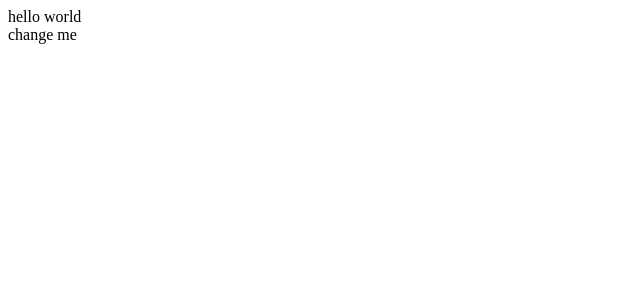
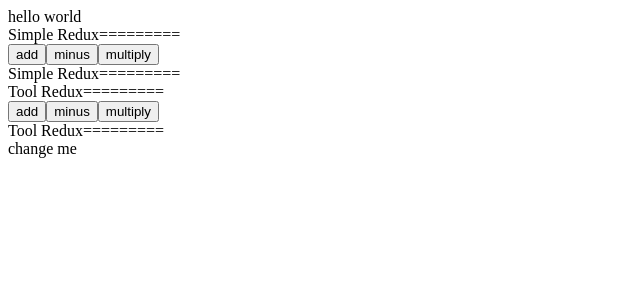
Before and after one commit to mikeiansky/react-learn, a React (Create React App) app: page / in a window 1280 px wide. Shown: the top 300 px of the page, without its empty margins (0-640 px from the left). Built offline with nearby package versions, Linux system fonts and the light colour scheme.

Commit message:
添加redux相关测试

```diff
--- a/package.json
+++ b/package.json
@@ -3,12 +3,14 @@
   "version": "0.1.0",
   "private": true,
   "dependencies": {
+    "@reduxjs/toolkit": "^2.2.1",
     "@testing-library/jest-dom": "^5.17.0",
     "@testing-library/react": "^13.4.0",
     "@testing-library/user-event": "^13.5.0",
     "react": "^18.2.0",
     "react-dom": "^18.2.0",
     "react-scripts": "5.0.1",
+    "redux": "^5.0.1",
     "web-vitals": "^2.1.4"
   },
   "scripts": {
--- a/src/App.js
+++ b/src/App.js
@@ -1,10 +1,12 @@
+import SimpleRedux from './redux/SimpleRedux'
+import ToolRedux from './redux/ToolRedux'
 
 function App() {
   return (
       <div>
           <div>hello world</div>
-
-
+          <SimpleRedux/>
+          <ToolRedux/>
           <div>change me</div>
       </div>
   );
--- /dev/null
+++ b/src/redux/SimpleRedux.js
@@ -0,0 +1,44 @@
+import {createStore} from "redux";
+
+function counterReducer(state = {value: 0}, action) {
+    switch (action.type) {
+        case 'add':
+            return {value: state.value + 1}
+        case 'minus':
+            return {value: state.value - 1}
+        case 'multiply':
+            return {value: state.value * 2}
+            return state
+    }
+}
+
+let store = createStore(counterReducer)
+
+
+export default function App() {
+
+    console.log('create simple redux')
+    store.subscribe(() => {
+        console.log('state value', store.getState())
+    })
+    return (
+        <>
+            <div>Simple Redux=========</div>
+            <button onClick={() => {
+                store.dispatch({type: 'add'})
+            }}>add
+            </button>
+            <button onClick={() => {
+                store.dispatch({type: 'minus'})
+
+            }}>minus
+            </button>
+            <button onClick={() => {
+                store.dispatch({type: 'multiply'})
+
+            }}>multiply
+            </button>
+            <div>Simple Redux=========</div>
+        </>
+    )
+}
--- /dev/null
+++ b/src/redux/ToolRedux.js
@@ -0,0 +1,54 @@
+import {createSlice, configureStore} from '@reduxjs/toolkit'
+
+const todoSlice = createSlice({
+    name: 'todo',
+    initialState: {value: 0},
+    reducers: {
+        add(state, action) {
+            // console.log('redux tool kit add')
+            state.value = state.value + 1
+        },
+        minus(state, action) {
+            // console.log('redux tool kit minus')
+            state.value = state.value - 1
+        },
+        multiply(state, action) {
+            // console.log('redux tool kit multiply')
+            state.value = state.value * 2
+        }
+    }
+})
+
+const {add, minus, multiply} = todoSlice.actions
+
+const store = configureStore({
+    reducer: todoSlice.reducer
+})
+
+store.subscribe(()=>{
+    console.log('tool redux store state', store.getState())
+})
+
+export default function App() {
+
+    return (
+        <>
+            <div>Tool Redux=========</div>
+            <button onClick={() => {
+                store.dispatch(add())
+            }}>add
+            </button>
+            <button onClick={() => {
+                store.dispatch(minus())
+            }}>minus
+            </button>
+            <button onClick={() => {
+                store.dispatch(multiply())
+            }}>multiply
+            </button>
+            <div>Tool Redux=========</div>
+        </>
+    )
+
+
+}
```
Also changed, not shown: 1 other file (tests, documents, lock files or other folders).
